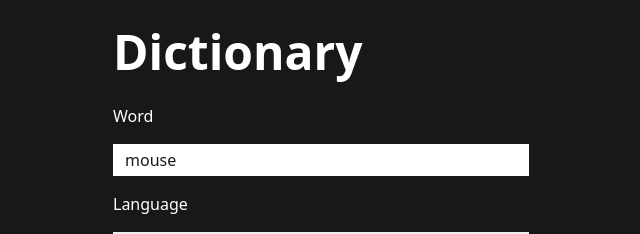
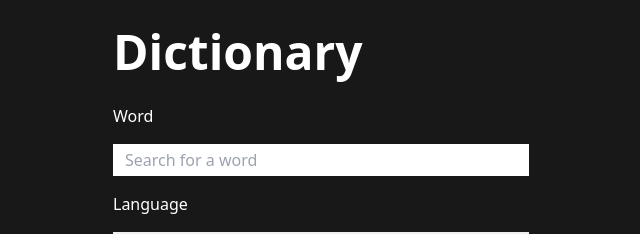
Before and after one commit to shamwela/dictionary, a Next.js app: page / in a window 1280 px wide. Shown: the top 234 px of the page, without its empty margins (319-959 px from the left). Built offline with nearby package versions, Linux system fonts and the light colour scheme.

Commit message:
Minor edit

```diff
--- a/pages/index.tsx
+++ b/pages/index.tsx
@@ -2,7 +2,7 @@ import Head from 'next/head'
 import { useState } from 'react'
 
 export default function Home() {
-  const [word, setWord] = useState('mouse')
+  const [word, setWord] = useState('')
   const [language, setLanguage] = useState('en')
   const [loading, setLoading] = useState(false)
   const [error, setError] = useState(false)
```
Also changed, not shown: vercel.json (added).
